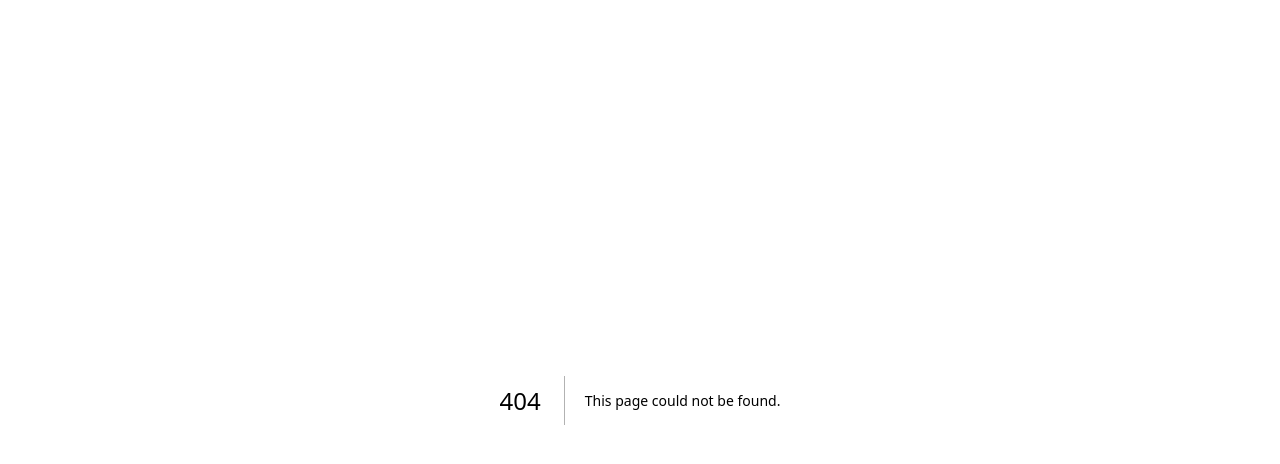
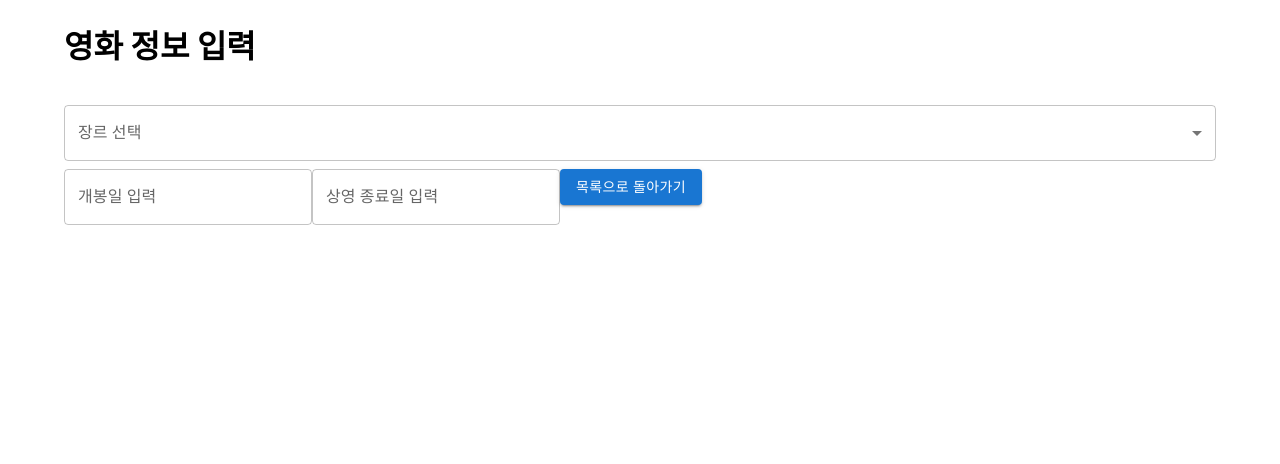
Before and after one commit to suhyeon0921/Good-Night-2nd-Hackathon, a Next.js app: page /add in a window 1280 px wide. Before the commit this address had no page. Shown: the top 464 px of the page. Built offline with nearby package versions, Linux system fonts and the light colour scheme.

Commit message:
feat: 영화 등록 페이지

```diff
--- /dev/null
+++ b/pages/add.tsx
@@ -0,0 +1,67 @@
+import { useState } from 'react';
+
+import {
+  Container,
+  FormControl,
+  InputLabel,
+  MenuItem,
+  Select,
+  SelectChangeEvent,
+  Button,
+} from '@mui/material';
+import { DatePicker, LocalizationProvider } from '@mui/x-date-pickers';
+import { AdapterDayjs } from '@mui/x-date-pickers/AdapterDayjs';
+import Link from 'next/link';
+
+// 영화 등록 페이지
+// TODO: 영화 등록 연결
+export default function AddMovie() {
+  const [genre, setGenre] = useState('');
+  const [releaseDate, setReleaseDate] = useState(null);
+  const [endDate, setEndDate] = useState(null);
+
+  const handleGenreChange = (event: SelectChangeEvent<string>) => {
+    setGenre(event.target.value as string);
+  };
+
+  const handleReleaseDateChange = (date: any) => {
+    setReleaseDate(date);
+  };
+
+  const handleEndDateChange = (date: any) => {
+    setEndDate(date);
+  };
+
+  return (
+    <Container>
+      <h1>영화 정보 입력</h1>
+
+      <FormControl fullWidth variant='outlined' margin='normal'>
+        <InputLabel>장르 선택</InputLabel>
+        <Select value={genre} onChange={handleGenreChange} label='장르 선택'>
+          <MenuItem value={'스릴러'}>스릴러</MenuItem>
+          <MenuItem value={'로맨스'}>로맨스</MenuItem>
+          <MenuItem value={'코믹'}>코믹</MenuItem>
+          <MenuItem value={'액션'}>액션</MenuItem>
+        </Select>
+      </FormControl>
+
+      <LocalizationProvider dateAdapter={AdapterDayjs}>
+        <DatePicker
+          label='개봉일 입력'
+          value={releaseDate}
+          onChange={handleReleaseDateChange}
+        />
+
+        <DatePicker
+          label='상영 종료일 입력'
+          value={endDate}
+          onChange={handleEndDateChange}
+        />
+      </LocalizationProvider>
+      <Button variant='contained' color='primary'>
+        <Link href='/'>목록으로 돌아가기</Link>
+      </Button>
+    </Container>
+  );
+}
```
